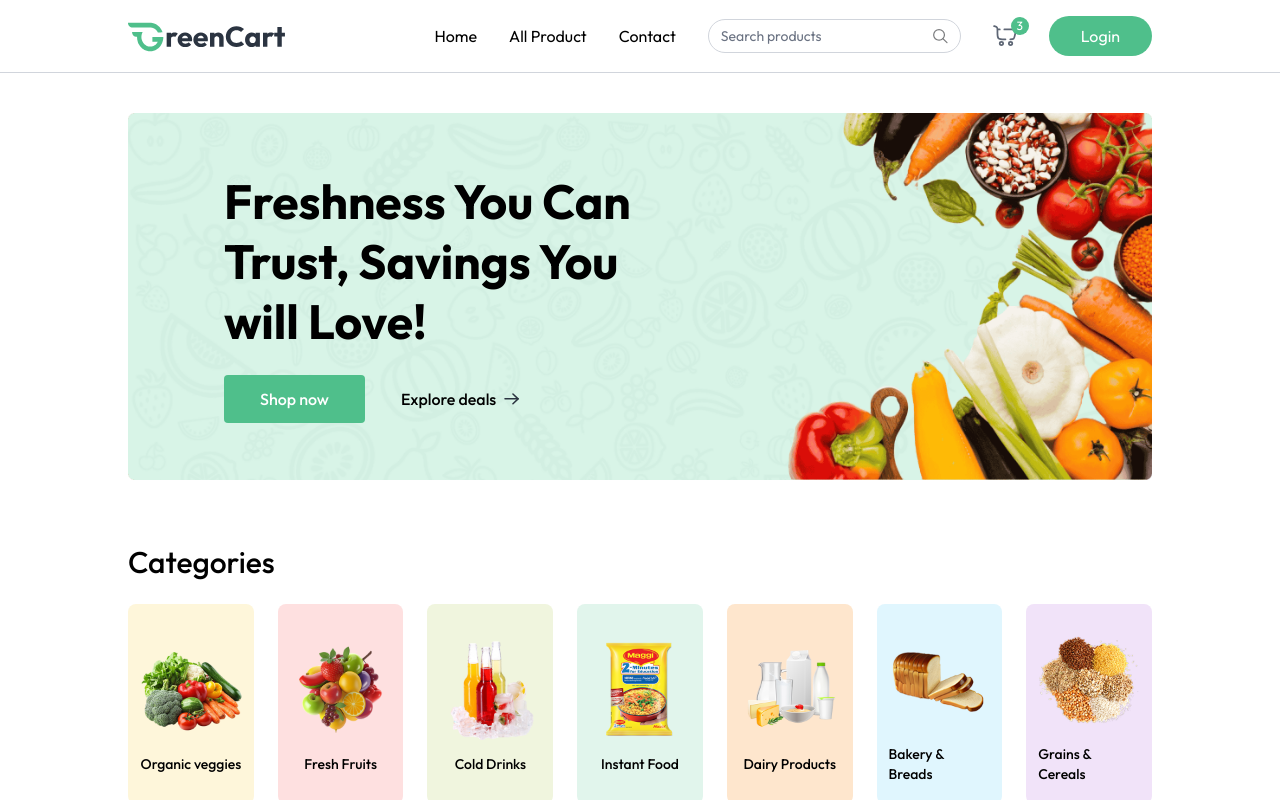
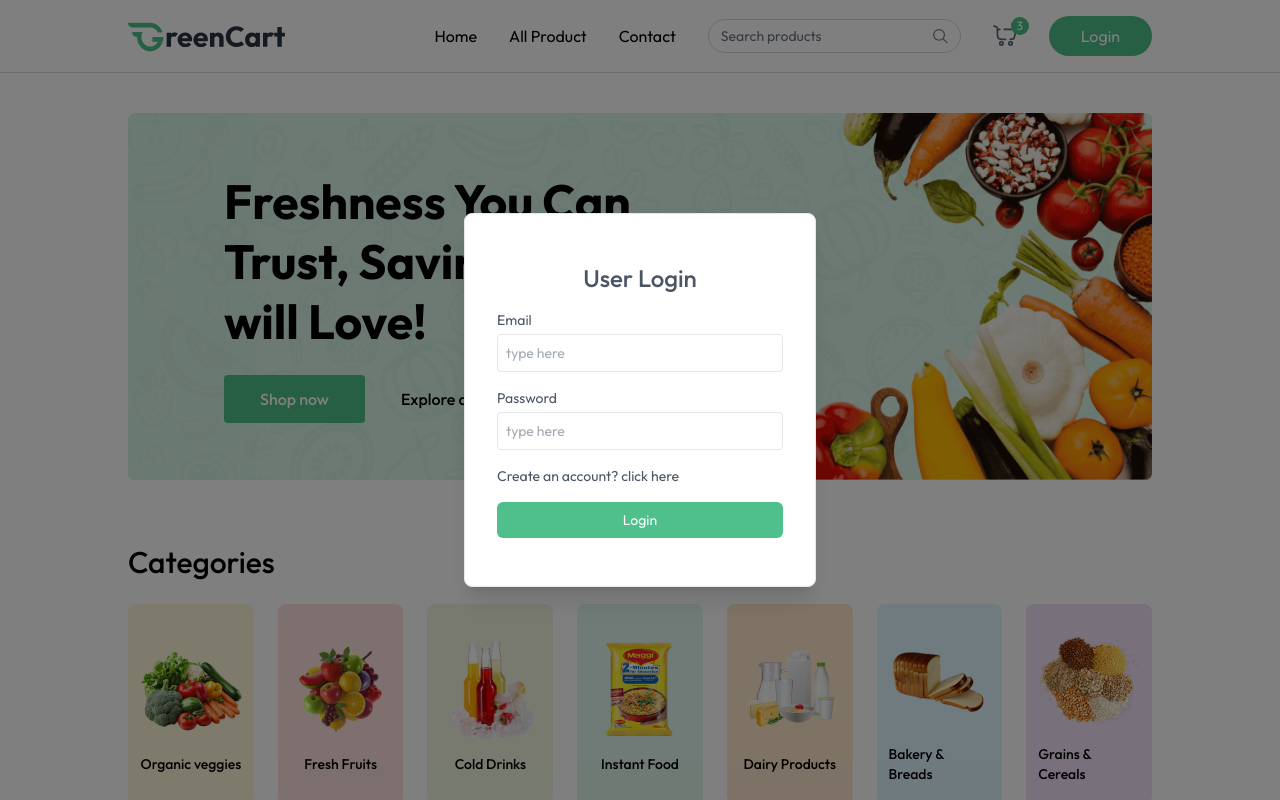
Before and after one commit to pankajgupta96/Greencart, a React (Vite) app in the folder frontend/: page / in a window 1280 px wide. Both pictures are taken after a click on the button "Login". Shown: the top 800 px of the page. Built offline with nearby package versions, Linux system fonts and the light colour scheme.

Commit message:
feat : Login and signup is compleated

```diff
--- a/frontend/src/App.jsx
+++ b/frontend/src/App.jsx
@@ -5,14 +5,22 @@
 import Home from './pages/Home'
 import { Route, Routes, useLocation } from 'react-router-dom'
 import Footer from './components/Footer';
+import { useAppContext } from './context/AppContext';
+import Login from './components/Login';
 
 function App() {
   const issellerpath = useLocation().pathname.includes("seller");
-  return (
+  const {showUserLogin} = useAppContext();
+
+
+   return (
     <div >
         {
           issellerpath ? null : <Navbar/>
         }
+
+        {showUserLogin? <Login/> : null}
+
 
 <Toaster/>
 
--- a/frontend/src/components/Login.jsx
+++ b/frontend/src/components/Login.jsx
@@ -0,0 +1,60 @@
+import React from 'react'
+import { useAppContext } from '../context/AppContext';
+
+const Login = () => {
+   const {setShowUserLogin ,setUser} = useAppContext();
+
+    const [state, setState] = React.useState("login");
+    const [name, setName] = React.useState("");
+    const [email, setEmail] = React.useState("");
+    const [password, setPassword] = React.useState("");
+
+    const onSubmitHandler = async (e) =>{
+        e.preventDefault();
+        setUser({
+            email:"Pankajgupta3030468@gamil.com",
+            name : "pankaj",
+
+        })
+
+        setShowUserLogin(false);
+    }
+
+    return (
+        <div onClick={() => setShowUserLogin(false)} className='fixed top-0 bottom-0 left-0 right-0 z-30 flex items-center text-sm text-gray-600 bg-black/50'>
+        <form onSubmit={onSubmitHandler} onClick={(e) =>e.stopPropagation()} className="flex flex-col gap-4 m-auto items-start p-8 py-12 w-80 sm:w-[352px] rounded-lg shadow-xl border border-gray-200 bg-white">
+            <p className="text-2xl font-medium m-auto">
+                <span className="text-primary">User</span> {state === "login" ? "Login" : "Sign Up"}
+            </p>
+            {state === "register" && (
+                <div className="w-full">
+                    <p>Name</p>
+                    <input onChange={(e) => setName(e.target.value)} value={name} placeholder="type here" className="border border-gray-200 rounded w-full p-2 mt-1 outline-primary" type="text" required />
+                </div>
+            )}
+            <div className="w-full ">
+                <p>Email</p>
+                <input onChange={(e) => setEmail(e.target.value)} value={email} placeholder="type here" className="border border-gray-200 rounded w-full p-2 mt-1 outline-primary" type="email" required />
+            </div>
+            <div className="w-full ">
+                <p>Password</p>
+                <input onChange={(e) => setPassword(e.target.value)} value={password} placeholder="type here" className="border border-gray-200 rounded w-full p-2 mt-1 outline-primary" type="password" required />
+            </div>
+            {state === "register" ? (
+                <p>
+                    Already have account? <span onClick={() => setState("login")} className="text-primary cursor-pointer">click here</span>
+                </p>
+            ) : (
+                <p>
+                    Create an account? <span onClick={() => setState("register")} className="text-primary cursor-pointer">click here</span>
+                </p>
+            )}
+            <button className="bg-primary hover:bg-primary transition-all text-white w-full py-2 rounded-md cursor-pointer">
+                {state === "register" ? "Create Account" : "Login"}
+            </button>
+        </form>
+        </div>
+    );
+};
+
+export default Login;
--- a/frontend/src/components/Navbar.jsx
+++ b/frontend/src/components/Navbar.jsx
@@ -8,7 +8,7 @@
 function Navbar() {
 
     const [open, setOpen] = React.useState(false)
-    const {user, setUser,setshowuserLogin, navigate} = useAppContext();
+    const {user, setUser,setShowUserLogin, navigate} = useAppContext();
 
     const logout = async()=>{
         setUser(null);
@@ -42,7 +42,7 @@
                 </div>
 
                 {
-                    !user ? (<button onClick={()=>setshowuserLogin(true)} className="cursor-pointer px-8 py-2 bg-primary hover:bg-primary-dull transition text-white rounded-full">
+                    !user ? (<button onClick={()=>setShowUserLogin(true)} className="cursor-pointer px-8 py-2 bg-primary hover:bg-primary-dull transition text-white rounded-full">
                     Login
                 </button>) :(
                          <div className='relative group'>
@@ -74,7 +74,7 @@
                    <NavLink to ="/product" onClick={()=> setOpen(false)}>Contact</NavLink>
 
                {
-                !user ? (  <button onClick={() => {setOpen(false) , setshowuserLogin()}} className="cursor-pointer px-6 py-2 mt-2 bg-primary hover:bg-primary-dull transition text-white rounded-full text-sm">
+                !user ? (  <button onClick={() => {setOpen(false) , setShowUserLogin( true)}} className="cursor-pointer px-6 py-2 mt-2 bg-primary hover:bg-primary-dull transition text-white rounded-full text-sm">
                     Login
                 </button>) : (
                       <button onClick={logout} className="cursor-pointer px-6 py-2 mt-2 bg-primary hover:bg-primary-dull transition text-white rounded-full text-sm">
--- a/frontend/src/context/AppContext.jsx
+++ b/frontend/src/context/AppContext.jsx
@@ -12,7 +12,7 @@
     const navigate = useNavigate();
     const [user, setUser] = useState(null);
     const [isSeller, setIsSeller] = useState(false)
-    const [showuserLogin, setshowuserLogin] = useState(false);
+    const [showUserLogin, setShowUserLogin] = useState(false);
     const [products, setProdocts] = useState([]);
     const [cartItems, setCartItems] = useState({});
 
@@ -68,7 +68,7 @@
     },[])
 
 
-    const value = {navigate, user, setUser , setIsSeller, isSeller ,showuserLogin , setshowuserLogin , products,currency ,addToCart,updateCartitem,removeFromCart,cartItems}
+    const value = {navigate, user, setUser , setIsSeller, isSeller ,showUserLogin , setShowUserLogin , products,currency ,addToCart,updateCartitem,removeFromCart,cartItems}
 
 
 
```
